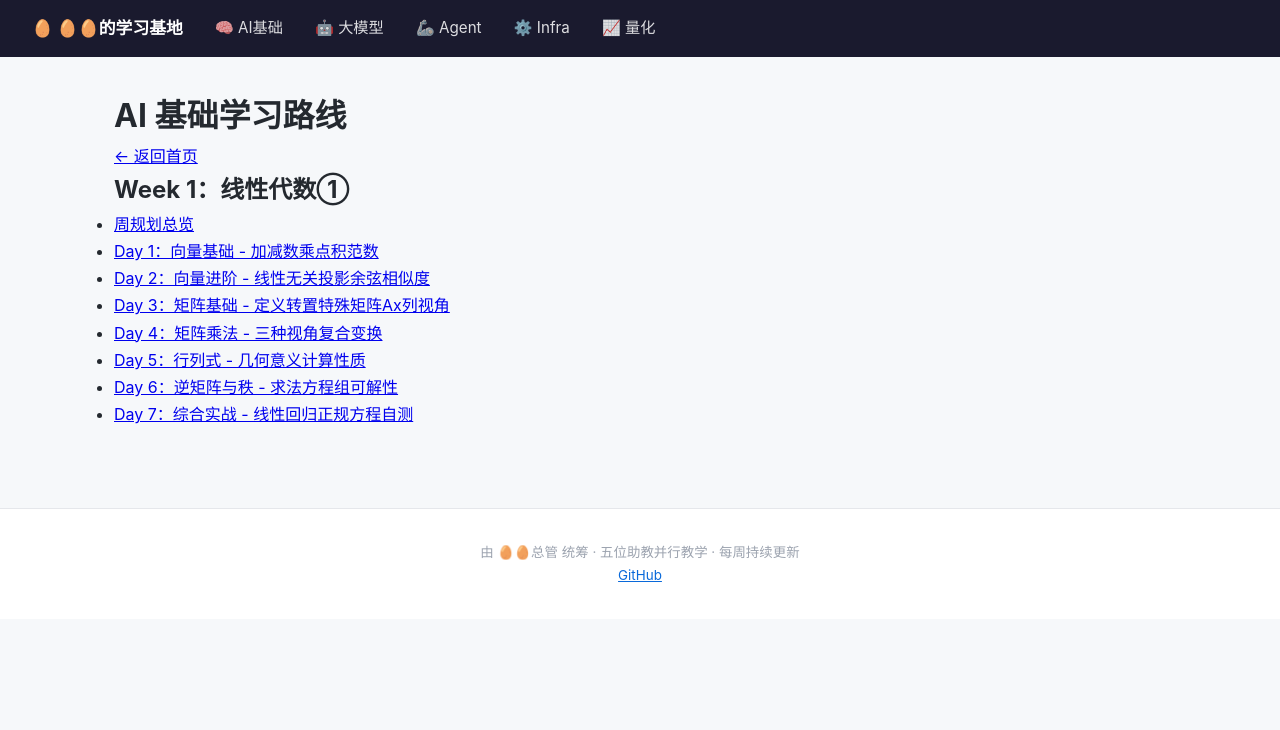
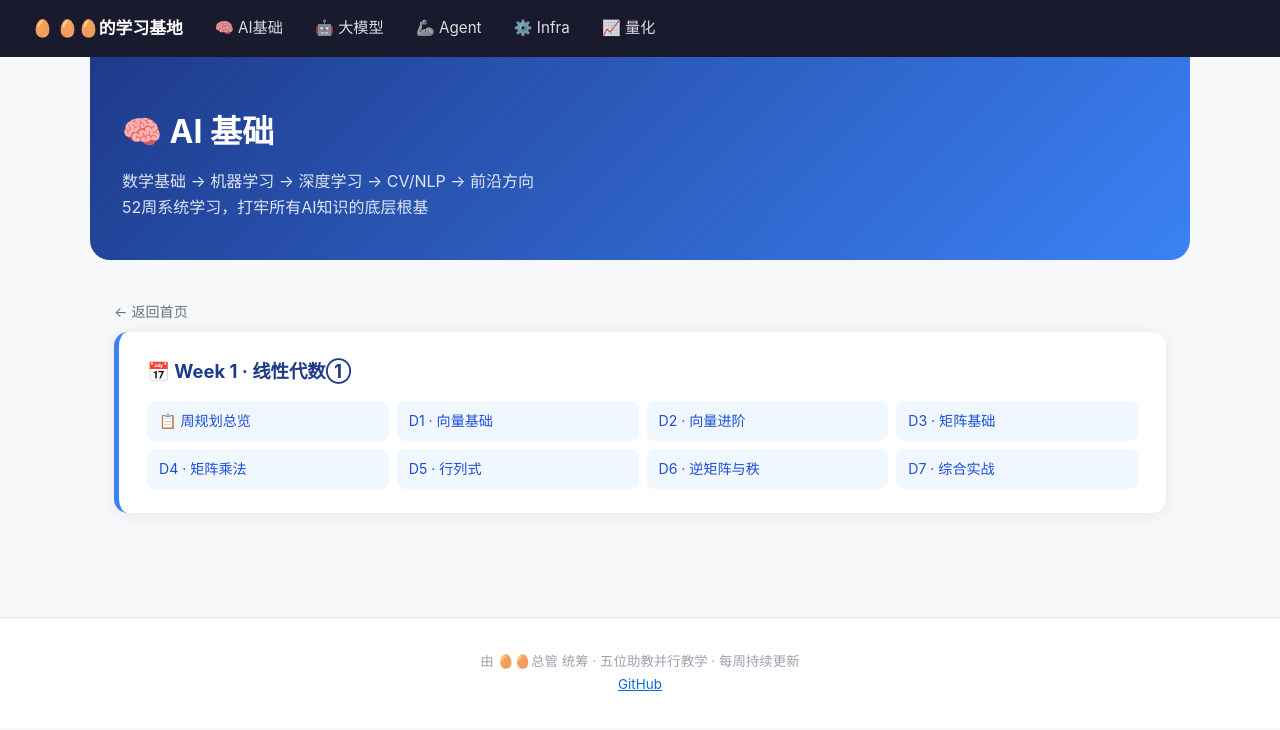
Before and after one commit to Lingbo-Huang/dandan-learn, a Jekyll site: the page built from ai/index.md, in a window 1280 px wide. Shown: the top 730 px of the page. Built offline with Jekyll 4.4.1, drawn with Linux system fonts in a browser that asks for light colours; our own code applies the rules of GitHub Pages for plain Markdown files.

Commit message:
Update ai/index.md

```diff
--- a/ai/index.md
+++ b/ai/index.md
@@ -1,18 +1,39 @@
 ---
+layout: default
 title: 🧠 AI 基础
 ---
 
-# AI 基础学习路线
+<style>
+.track-hero { background: linear-gradient(135deg, #1e3a8a, #3b82f6); color: white; padding: 48px 32px 40px; margin: -32px -24px 40px; border-radius: 0 0 20px 20px; }
+.track-hero h1 { font-size: 2em; margin-bottom: 10px; }
+.track-hero p { opacity: 0.85; font-size: 1em; line-height: 1.6; }
+.week-card { background: white; border-radius: 14px; padding: 24px 28px; margin-bottom: 24px; box-shadow: 0 2px 16px rgba(0,0,0,0.07); border-left: 5px solid #3b82f6; }
+.week-card h2 { font-size: 1.15em; margin-bottom: 14px; color: #1e3a8a; }
+.week-card ul { list-style: none; padding: 0; margin: 0; display: grid; grid-template-columns: repeat(auto-fill, minmax(220px, 1fr)); gap: 8px; }
+.week-card ul li a { display: block; padding: 8px 12px; background: #f0f7ff; border-radius: 8px; color: #1d4ed8; text-decoration: none; font-size: 0.88em; transition: background 0.15s; }
+.week-card ul li a:hover { background: #dbeafe; text-decoration: none; }
+.back { margin-bottom: 8px; font-size: 0.88em; }
+.back a { color: #6b7280; text-decoration: none; }
+.back a:hover { color: #1d4ed8; }
+</style>
 
-[← 返回首页](../)
+<div class="track-hero">
+  <h1>🧠 AI 基础</h1>
+  <p>数学基础 → 机器学习 → 深度学习 → CV/NLP → 前沿方向<br>52周系统学习，打牢所有AI知识的底层根基</p>
+</div>
 
-## Week 1：线性代数①
+<p class="back"><a href="{{ '/' | relative_url }}">← 返回首页</a></p>
 
-- [周规划总览](week01/ai-w1-周规划总览)
-- [Day 1：向量基础 - 加减数乘点积范数](week01/ai-w1-向量基础-加减数乘点积范数)
-- [Day 2：向量进阶 - 线性无关投影余弦相似度](week01/ai-w1-向量进阶-线性无关投影余弦相似度)
-- [Day 3：矩阵基础 - 定义转置特殊矩阵Ax列视角](week01/ai-w1-矩阵基础-定义转置特殊矩阵Ax列视角)
-- [Day 4：矩阵乘法 - 三种视角复合变换](week01/ai-w1-矩阵乘法-三种视角复合变换)
-- [Day 5：行列式 - 几何意义计算性质](week01/ai-w1-行列式-几何意义计算性质)
-- [Day 6：逆矩阵与秩 - 求法方程组可解性](week01/ai-w1-逆矩阵与秩-求法方程组可解性)
-- [Day 7：综合实战 - 线性回归正规方程自测](week01/ai-w1-综合实战-线性回归正规方程自测)
+<div class="week-card">
+  <h2>📅 Week 1 · 线性代数①</h2>
+  <ul>
+    <li><a href="{{ '/ai/week01/ai-w1-week-plan' | relative_url }}">📋 周规划总览</a></li>
+    <li><a href="{{ '/ai/week01/ai-w1-vector-basics' | relative_url }}">D1 · 向量基础</a></li>
+    <li><a href="{{ '/ai/week01/ai-w1-vector-advanced' | relative_url }}">D2 · 向量进阶</a></li>
+    <li><a href="{{ '/ai/week01/ai-w1-matrix-basics' | relative_url }}">D3 · 矩阵基础</a></li>
+    <li><a href="{{ '/ai/week01/ai-w1-matrix-multiplication' | relative_url }}">D4 · 矩阵乘法</a></li>
+    <li><a href="{{ '/ai/week01/ai-w1-determinant' | relative_url }}">D5 · 行列式</a></li>
+    <li><a href="{{ '/ai/week01/ai-w1-inverse-rank' | relative_url }}">D6 · 逆矩阵与秩</a></li>
+    <li><a href="{{ '/ai/week01/ai-w1-capstone' | relative_url }}">D7 · 综合实战</a></li>
+  </ul>
+</div>
```
